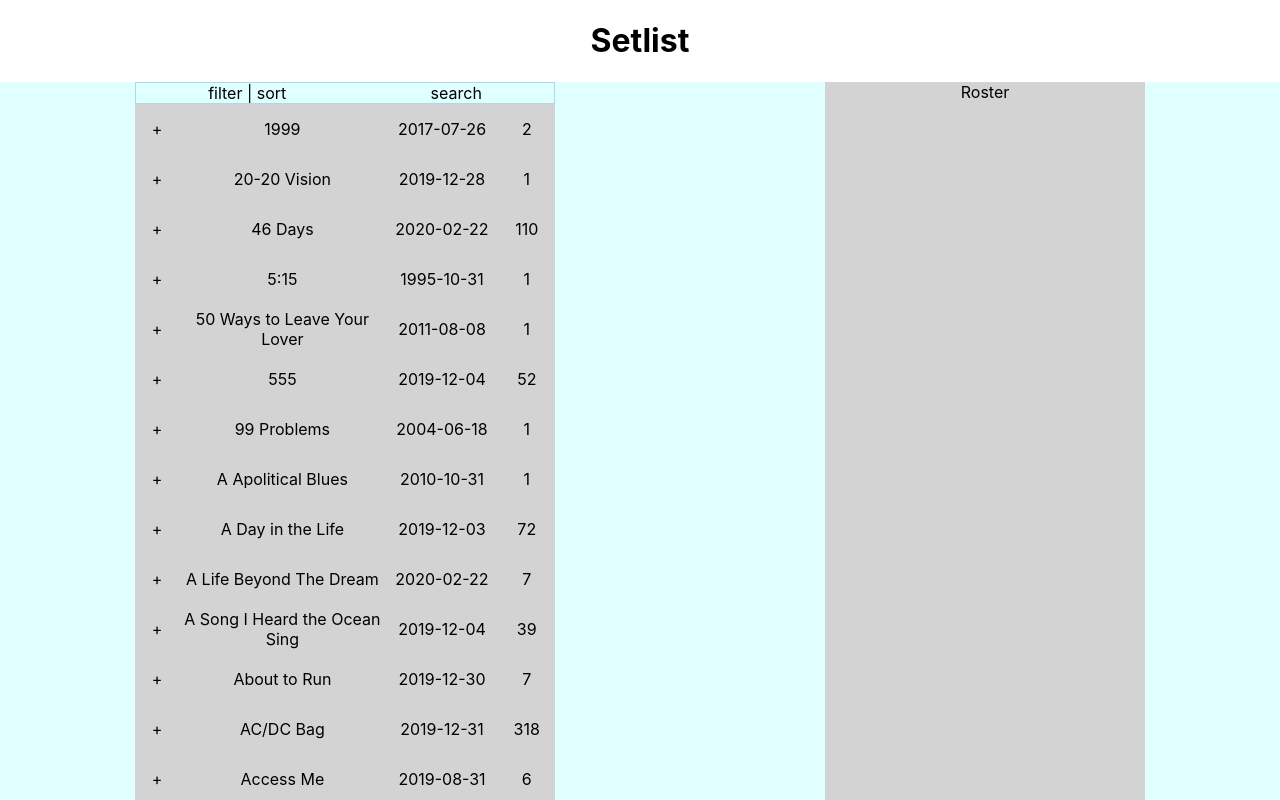
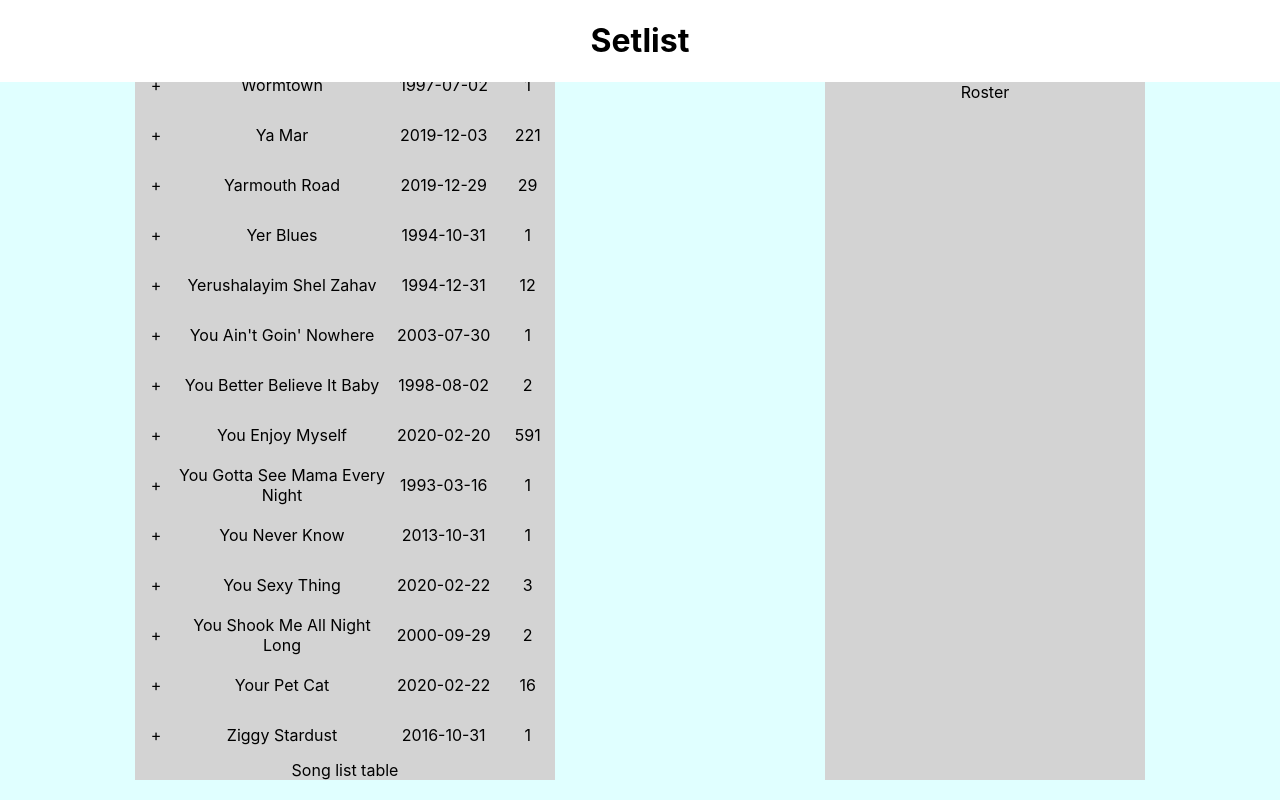
Before and after one commit to samgqroberts/setlist, a React (Create React App) app in the folder client/: page / in a window 1280 px wide. Shown: the top 800 px of the page. Built offline with nearby package versions, Linux system fonts and the light colour scheme.

Commit message:
add scroll to song list table

```diff
--- a/client/src/App.module.css
+++ b/client/src/App.module.css
@@ -12,6 +12,8 @@
   background: lightcyan;
   flex: 1;
   justify-content: space-around;
+  overflow: hidden;
+  padding-bottom: 20px;
 }
 
 .songList {
@@ -19,6 +21,7 @@
   width: 420px;
   display: flex;
   flex-direction: column;
+  position: relative;
 }
 
 .header {
@@ -29,16 +32,30 @@
   align-items: center;
 }
 
+.songListTableContainer {
+  position: absolute;
+  top: SongListHeaderHeight;
+  left: 0;
+  right: 0;
+  bottom: 0;
+  overflow: hidden;
+}
+
 .songListTable {
   background: lightgrey;
-  flex: 1;
   border-spacing: 0;
   table-layout: fixed;
+  height: 100%;
   width: 100%;
+  display: block;
 }
 
 .songListTable tbody {
+  height: 100%;
   width: 100%;
+  display: block;
+  overflow-x: hidden;
+  overflow-y: auto;
 }
 
 .songListTable tr {
--- a/client/src/App.tsx
+++ b/client/src/App.tsx
@@ -14,6 +14,7 @@ function App() {
             <div className={styles.filter}>filter | sort</div>
             <div className={styles.search}>search</div>
           </div>
+          <div className={styles.songListTableContainer}>
             <table className={styles.songListTable}>
               <tbody>
                 {songs.map(d => (
@@ -28,6 +29,7 @@ function App() {
               Song list table
             </table>
           </div>
+        </div>
       <div className={styles.roster}>
         Roster
       </div>
```
Lines whose indentation alone changed are shown as unchanged.
